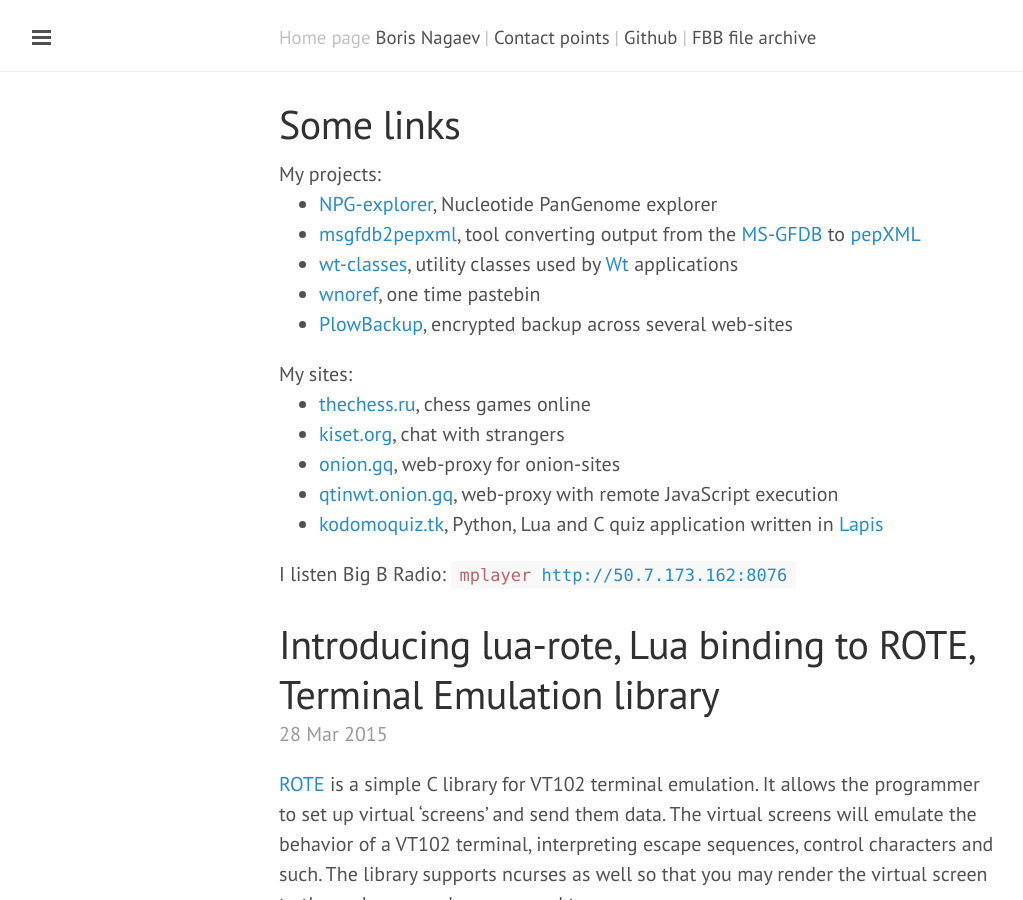
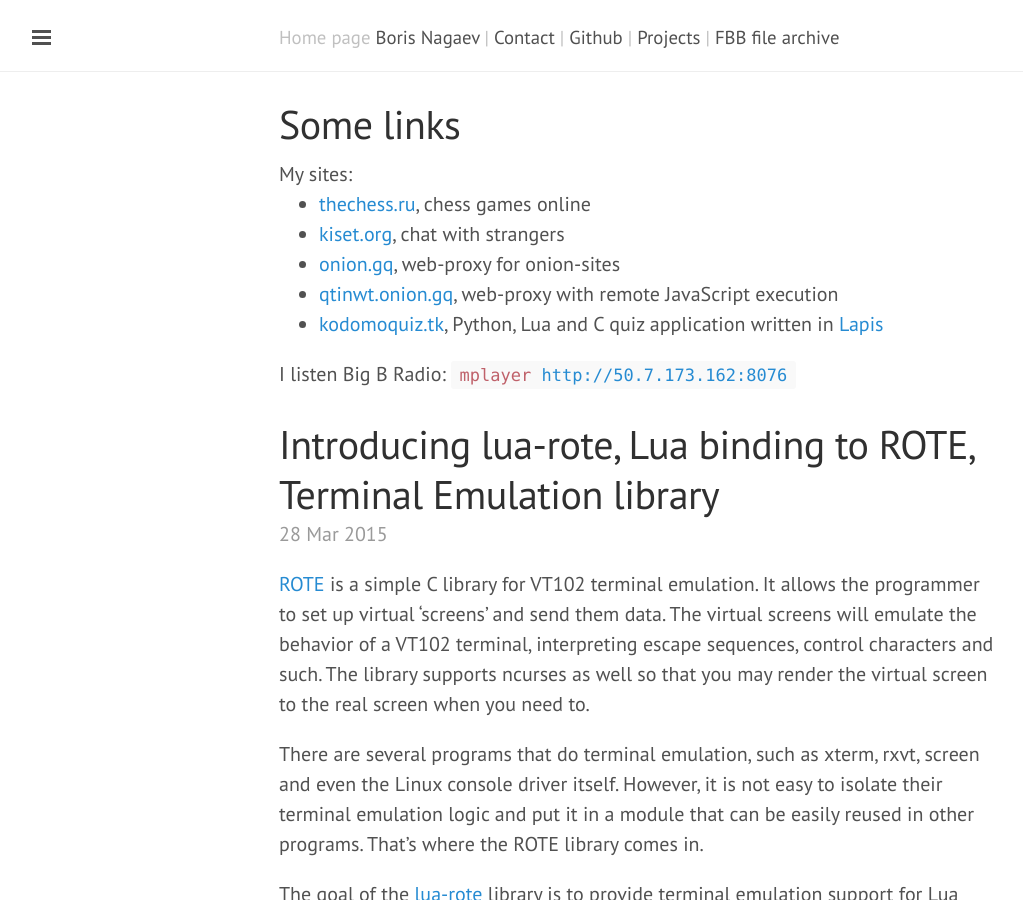
Before and after one commit to starius/starius.github.io, a Jekyll site: the page built from index.html, in a window 1280 px wide and 900 px high. Shown: the whole window, without its empty margins (1-1024 px from the left). Built offline with Jekyll 4.4.1, drawn with Linux system fonts in a browser that asks for light colours; Markdown is read by kramdown in place of the engine named in the settings; the list of posts is cut into pages by our own code.

Commit message:
move projects list from main page to /projects

```diff
--- a/_layouts/default.html
+++ b/_layouts/default.html
@@ -16,10 +16,13 @@
             <small>{{ site.tagline }}
             <a href="/" title="Home">{{ site.title }}</a>
                 |
-            <a href="/contact">Contact points</a>
+            <a href="/contact">Contact</a>
                 |
             <a href="https://github.com/starius"
                 class="image-link github">Github</a>
+                |
+            <a href="/projects"
+                class="image-link github">Projects</a>
                 |
             <a href="http://starius.ru/fbb/"
                 >FBB file archive</a>
--- a/index.html
+++ b/index.html
@@ -4,26 +4,6 @@
 ---
 
 <h1>Some links</h1>
-
-My projects:
-<ul>
-  <li><a href="http://mouse.belozersky.msu.ru/tools/npge.html"
-         >NPG-explorer</a>, Nucleotide PanGenome explorer</li>
-  <li><a href="http://ms-utils.org/msgfdb2pepxml/"
-         >msgfdb2pepxml</a>, tool converting output from the
-     <a href="http://proteomics.ucsd.edu/Software/MSGFDB.html"
-        >MS-GFDB</a> to <a
-        href="http://tools.proteomecenter.org/wiki/index.php?title=Formats:pepXML"
-        >pepXML</a></li>
-  <li><a href="http://starius.ru/wt-classes/reference/"
-         >wt-classes</a>, utility classes used by
-      <a href="http://webtoolkit.eu">Wt</a> applications</li>
-  <li><a href="http://starius.ru/wnoref/"
-         >wnoref</a>, one time pastebin</li>
-  <li><a href="https://bitbucket.org/starius/config/src/tip/bin/plowbackup.py"
-         >PlowBackup</a>,
-     encrypted backup across several web-sites</li>
-</ul>
 
 My sites:
 <ul>
```
Also changed, not shown: projects.md (added, +22 -0 lines).
